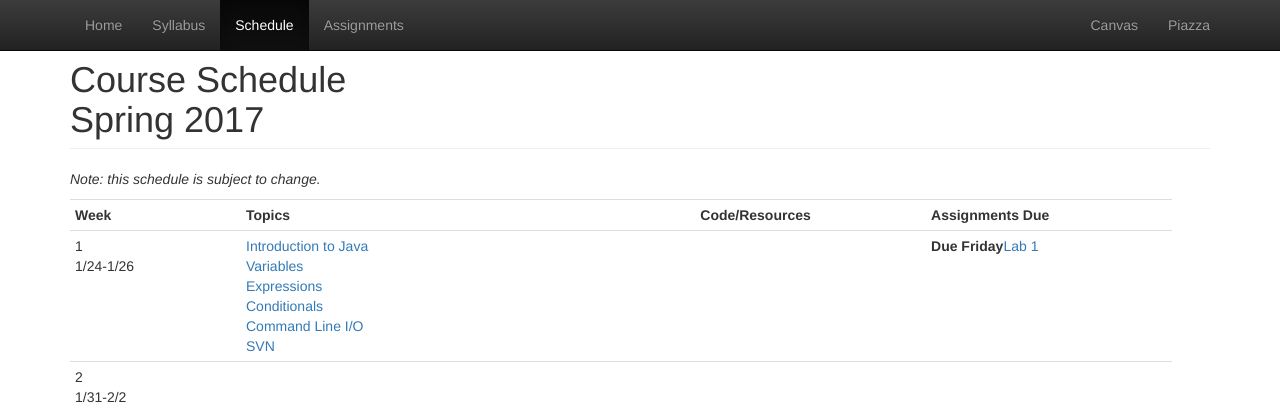
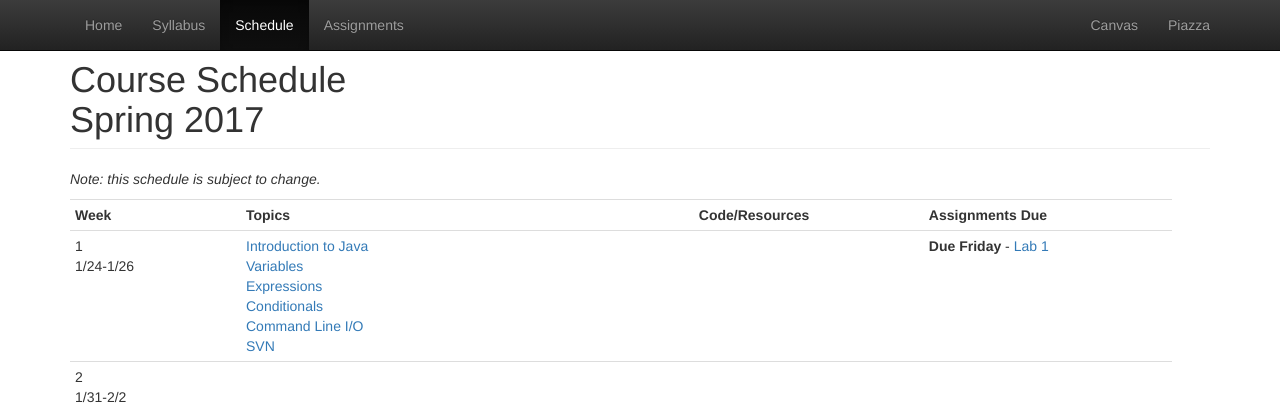
Before and after one commit to CS514-F17/cs514-f17.github.io, a Jekyll site: the page built from schedule.html, in a window 1280 px wide and 1197 px high. Shown: the top 405 px of the window. Built offline with Jekyll 4.4.1, drawn with Linux system fonts in a browser that asks for light colours.

Commit message:
add lab 1 due date

```diff
--- a/schedule.html
+++ b/schedule.html
@@ -29,7 +29,7 @@
 			</td>
 			<td>
 			</td>
-			<td><strong>Due Friday</strong><a href="https://github.com/CS112-S17/labs/blob/master/lab1.md">Lab 1</a></td>
+			<td><strong>Due Friday</strong> - <a href="https://github.com/CS112-S17/labs/blob/master/lab1.md">Lab 1</a></td>
 		</tr>
 		<tr>
 			<td>2<br/>1/31-2/2</td>
```
